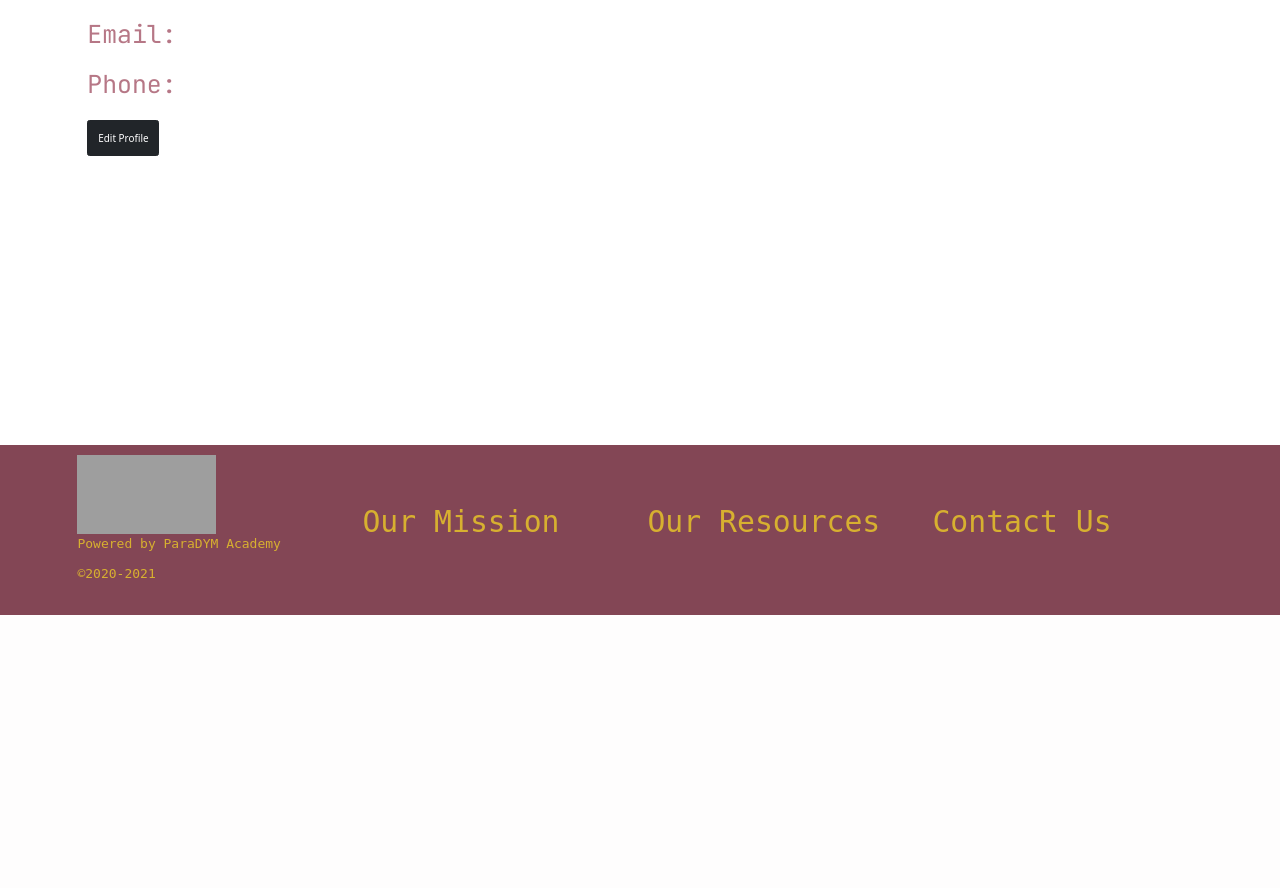
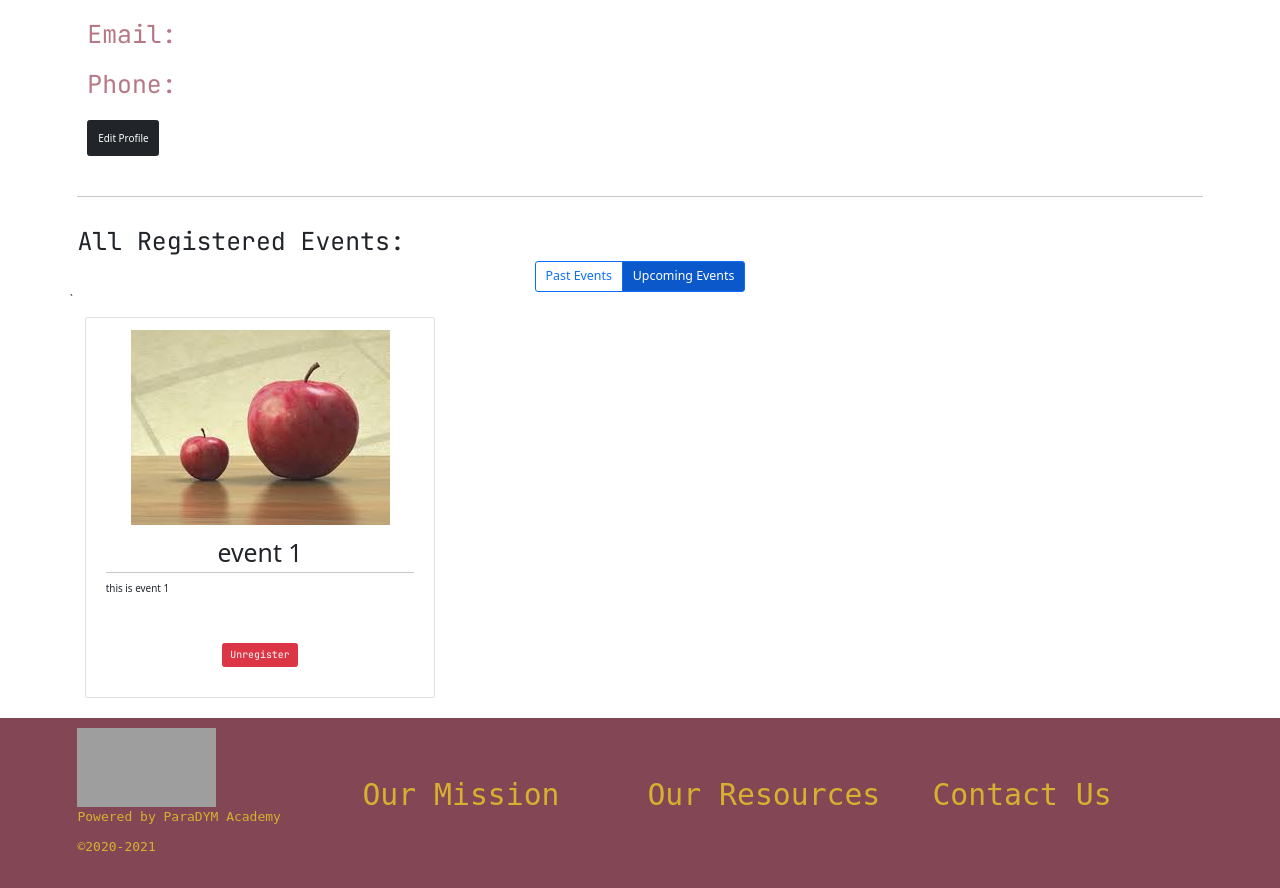
Before and after one commit to LEE-RUM/nbacares-498, a Django app: page /resident/profile/ in a window 1280 px wide. Shown: the part 185-1073 px from the top of the page. Before the commit the page ends 800 px from the top, so only its background shows below. Run offline with Django 3.2, Linux system fonts and the light colour scheme; a user stored in the database is signed in; data comes from the database, SQL or seed files in the repository; both versions use the stored data as it was after the commit; some libraries are stand-ins or nearby versions; grey boxes are pictures that could not be loaded.

Commit message:
past event and upcoming event sections added in resident user profile page

```diff
--- a/ProjectSite/views.py
+++ b/ProjectSite/views.py
@@ -217,7 +217,10 @@ def view_logout(request):
 def resident_profile(request):
     user = request.user
 
-    context = { 'user':user }
+    upcomingEvents = Event.objects.filter(registered=user, event_sTime__gte=datetime.now().replace(hour=0, minute=0, second=0)).order_by('event_sTime')
+    pastEvents = Event.objects.filter(registered=user, event_sTime__lte=datetime.now().replace(hour=0, minute=0, second=0)).order_by('-event_sTime')
+
+    context = { 'user':user, 'upcomingEvents':upcomingEvents, 'pastEvents':pastEvents }
     return render(request, 'ProjectSite/resident/profile.html', context)
 
 def resident_profile_edit(request):
--- a/templates/ProjectSite/calendar-template.html
+++ b/templates/ProjectSite/calendar-template.html
@@ -192,11 +192,11 @@
 
         // create a button => allow users to register for current event
         const renderRegisterBtn = (data) => {
-            likeBtn = (data.registered == true) ? `<button type="submit" class="btn btn-secondary"><i class="bi bi-bookmark-star-fill"></i> Registered</button>` : `<button type="submit" class="btn btn-success"><i class="bi bi-bookmark-star"></i> Register</button>`
+            registerBtn = (data.registered == true) ? `<button type="submit" class="btn btn-secondary"><i class="bi bi-bookmark-star-fill"></i> Registered</button>` : `<button type="submit" class="btn btn-success"><i class="bi bi-bookmark-star"></i> Register</button>`
 
             let html = `
                 <input type='hidden' id="event_id" name='event_id' value="${data.eventID}">
-                ${likeBtn}
+                ${registerBtn}
                 <strong>${data.registeredCount} people registered</strong>
             `
             $('#registerBtnForm').html(html)
--- a/templates/ProjectSite/resident/profile.html
+++ b/templates/ProjectSite/resident/profile.html
@@ -15,6 +15,120 @@
         <h1 class="m-3">Phone: <span class="text-dark">{{ user.resident.formatted_phone }}</span></h1>
         <span><a class="btn btn-dark m-3 p-3" href="{% url 'resident_profile_edit' %}">Edit Profile</a></span>
     </div>
+    <hr class="my-5">
+    <div class="row my-5">
+        <h1 class="text-dark">All Registered Events:</h1>
+        <!-- toggle buttons -->
+        <div class="text-center">
+            <div class="btn-group">
+                <div id="toggle-past-events" class="btn btn-lg btn-outline-primary border-primary">Past Events</div>
+                <div id="toggle-upcoming-events" class="btn btn-lg btn-primary border-primary active">Upcoming Events</div>
+            </div>
+        </div>
+        <!-- Events -->
+    `   <div class="container my-3">
+            <!-- Event Cards for upcoming events -->
+            <div id="upcoming-events-section" class="row g-5">
+                {% for event in upcomingEvents %}
+                <div class="col-md-6 col-lg-4">
+                    <div class="p-3 card">
+                        <div class="d-flex align-items-center justify-content-center" style="height:200px;">
+                            <img src="{{ event.event_popper.url }}" class="img-fluid">
+                        </div>
+                        <div class="card-body">
+                            <div class="card-title text-center h1">{{event.event_name}}</div>
+                            <hr class="mt-auto">
+                            <div class="h6" style="height:50px;">{{event.event_description}}</div>
+                            <form class="registerBtnForm text-center m-3">
+                                <input type='hidden' name='event_id' value="{{event.id}}">
+                                <button type="submit" class="btn btn-danger">Unregister</button>
+                            </form>
+                        </div>
+                    </div>
+                </div>
+                {% empty %}
+                <h3 class="h3 text-secondary text-center fst-italic fw-bold" style="margin-bottom: 400px;">There is no upcoming events</h3>
+                {% endfor %}
+            </div>
+            <!-- End Event Card for upcoming events -->
+
+            <!-- Event Cards for past events -->
+            <div id="past-events-section" class="row g-5" style="display: none;">
+                {% for event in pastEvents %}
+                <div class="col-md-6 col-lg-4">
+                    <div class="p-3 card">
+                        <div class="d-flex align-items-center justify-content-center" style="height:200px;">
+                            <img src="{{ event.event_popper.url }}" class="img-fluid">
+                        </div>
+                        <div class="card-body">
+                            <div class="card-title text-center h1">{{event.event_name}}</div>
+                            <hr class="mt-auto">
+                            <div class="h6" style="height:50px;">{{event.event_description}}</div>
+                        </div>
+                    </div>
+                </div>
+                {% empty %}
+                <h3 class="h3 text-secondary text-center fst-italic fw-bold" style="margin-bottom: 400px;">There is no past events</h3>
+                {% endfor %}
+            </div>
+            <!-- End Event Card for past events -->
+
+        </div>
+    </div>
 </div>
 
 {% endblock %}
+
+<!-- Scripts start here -->
+{% block scripts %}
+<script type="text/javascript">
+    $(document).ready(() => {
+        // toggle events: past events or upcoming events
+        $('#toggle-past-events').click(() => {
+            $('#toggle-past-events').removeClass("btn-outline-primary").addClass("btn-primary active");
+            $('#toggle-upcoming-events').removeClass("btn-primary active").addClass("btn-outline-primary");
+            $('#upcoming-events-section').fadeOut(300, () => {
+                $('#past-events-section').fadeIn(300);
+            });
+        });
+        $('#toggle-upcoming-events').click(() => {
+            $('#toggle-upcoming-events').removeClass("btn-outline-primary").addClass("btn-primary active");
+            $('#toggle-past-events').removeClass("btn-primary active").addClass("btn-outline-primary");
+            $('#past-events-section').fadeOut(300, () => {
+                $('#upcoming-events-section').fadeIn(300);
+            });
+        });
+
+        // Ajax request for unregister an event
+        $(".registerBtnForm").on('submit', (e) => {
+            e.preventDefault();
+
+            let event_id = $(e.target).children("input").val();
+            let delete_div = $(e.target).parent().parent().parent()
+
+            $.ajax({
+                type: "GET",
+                url: '{% url "register_event" %}',
+                data: {
+                    event_id: event_id,
+                    csrfmiddlewaretoken: '{{ csrf_token }}'
+                },
+                dataType: 'json',
+                success: function (data, status) {
+                    delete_div.fadeOut("normal")
+                },
+                statusCode: {
+                    401: function() {
+                        // Unauthorized, redirect to login
+                        window.location.href = '{% url "login" %}';
+                    },
+                },
+                error: function (res) {
+                    // alert(res.status);
+                },
+            });
+
+        });
+    })
+</script>
+{% endblock scripts %}
```
Also changed, not shown: db.sqlite3.
